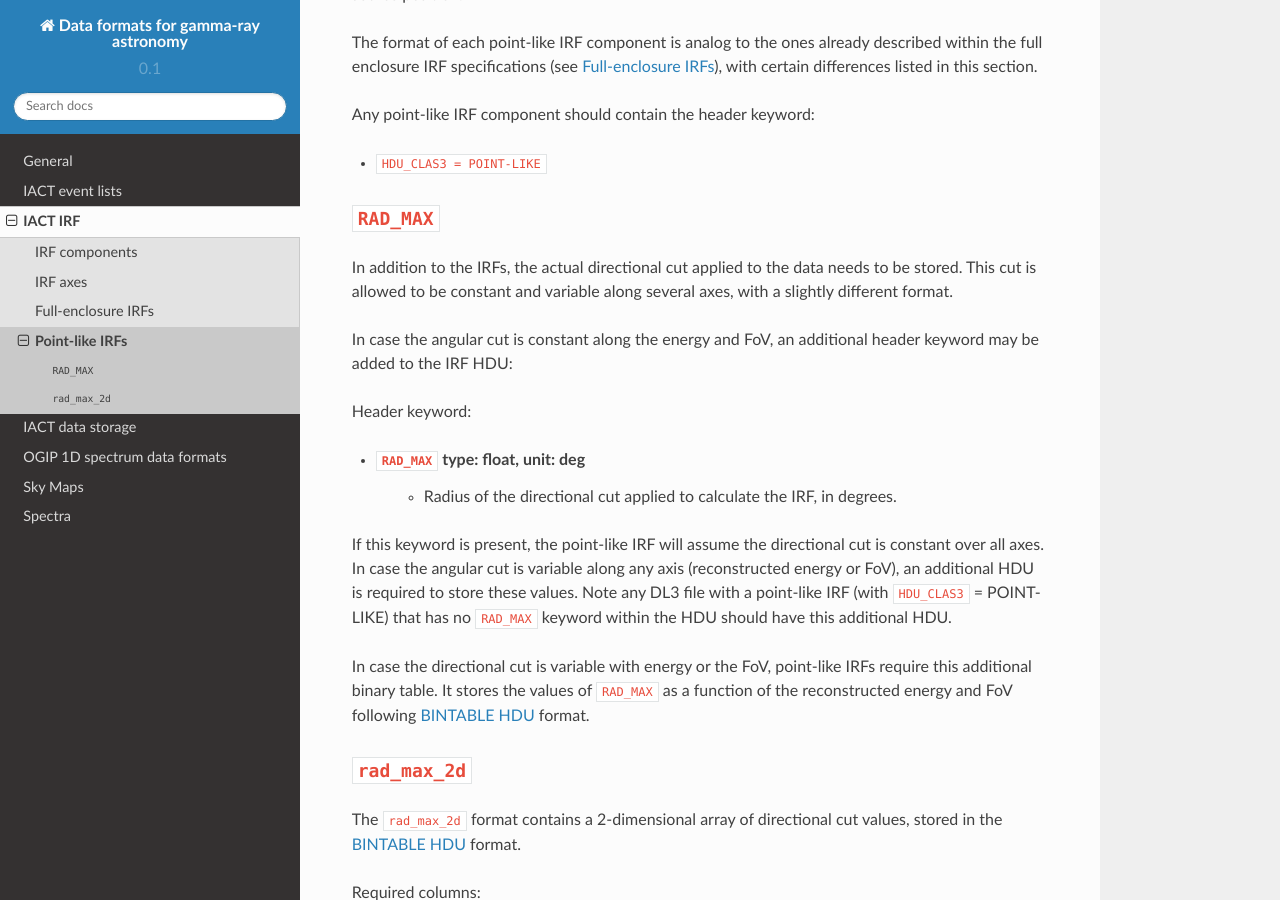
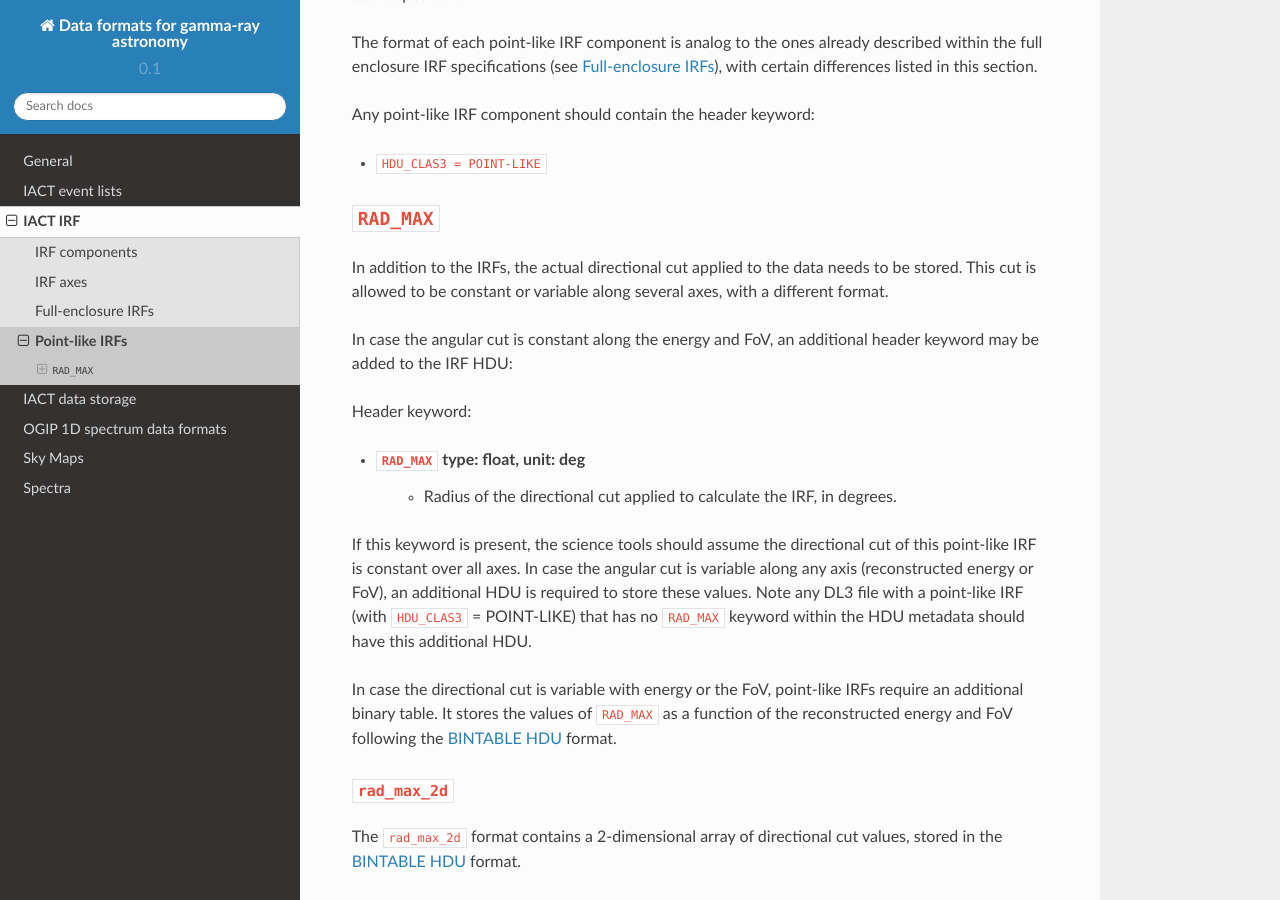
Before and after one commit to open-gamma-ray-astro/gamma-astro-data-formats, a Sphinx documentation site: the page built from source/irfs/point_like/index.rst, in a window 1280 px wide and 900 px high, scrolled down 225 px. Built offline with Sphinx 7.4.7 and the Read the Docs theme 2.0.0, drawn with Linux system fonts in a browser that asks for light colours.

Commit message:
Minor changes to text

```diff
--- a/source/irfs/point_like/index.rst
+++ b/source/irfs/point_like/index.rst
@@ -15,11 +15,13 @@
 
 * ``HDU_CLAS3 = POINT-LIKE``
 
+.. _rad_max:
+
 ``RAD_MAX``
------------
++++++++++++
 
 In addition to the IRFs, the actual directional cut applied to the data needs to be stored. This cut is allowed
-to be constant and variable along several axes, with a slightly different format.
+to be constant or variable along several axes, with a different format.
 
 In case the angular cut is constant along the energy and FoV, an additional header keyword may be added to the
 IRF HDU:
@@ -29,14 +31,16 @@
 * ``RAD_MAX`` type: float, unit: deg
     * Radius of the directional cut applied to calculate the IRF, in degrees.
 
-If this keyword is present, the point-like IRF will assume the directional cut is constant over all axes. In case
-the angular cut is variable along any axis (reconstructed energy or FoV), an additional HDU is required to store
-these values. Note any DL3 file with a point-like IRF (with ``HDU_CLAS3`` = POINT-LIKE) that has no ``RAD_MAX``
-keyword within the HDU should have this additional HDU.
+If this keyword is present, the science tools should assume the directional cut of this point-like IRF is constant
+over all axes. In case the angular cut is variable along any axis (reconstructed energy or FoV), an additional HDU
+is required to store these values. Note any DL3 file with a point-like IRF (with ``HDU_CLAS3`` = POINT-LIKE) that
+has no ``RAD_MAX`` keyword within the HDU metadata should have this additional HDU.
 
-In case the directional cut is variable with energy or the FoV, point-like IRFs require this additional binary
-table. It stores the values of ``RAD_MAX`` as a function of the reconstructed energy and FoV following
+In case the directional cut is variable with energy or the FoV, point-like IRFs require an additional binary
+table. It stores the values of ``RAD_MAX`` as a function of the reconstructed energy and FoV following the
 :ref:`fits-arrays-bintable-hdu` format.
+
+.. _rad_max_2d:
 
 ``rad_max_2d``
 --------------
```
